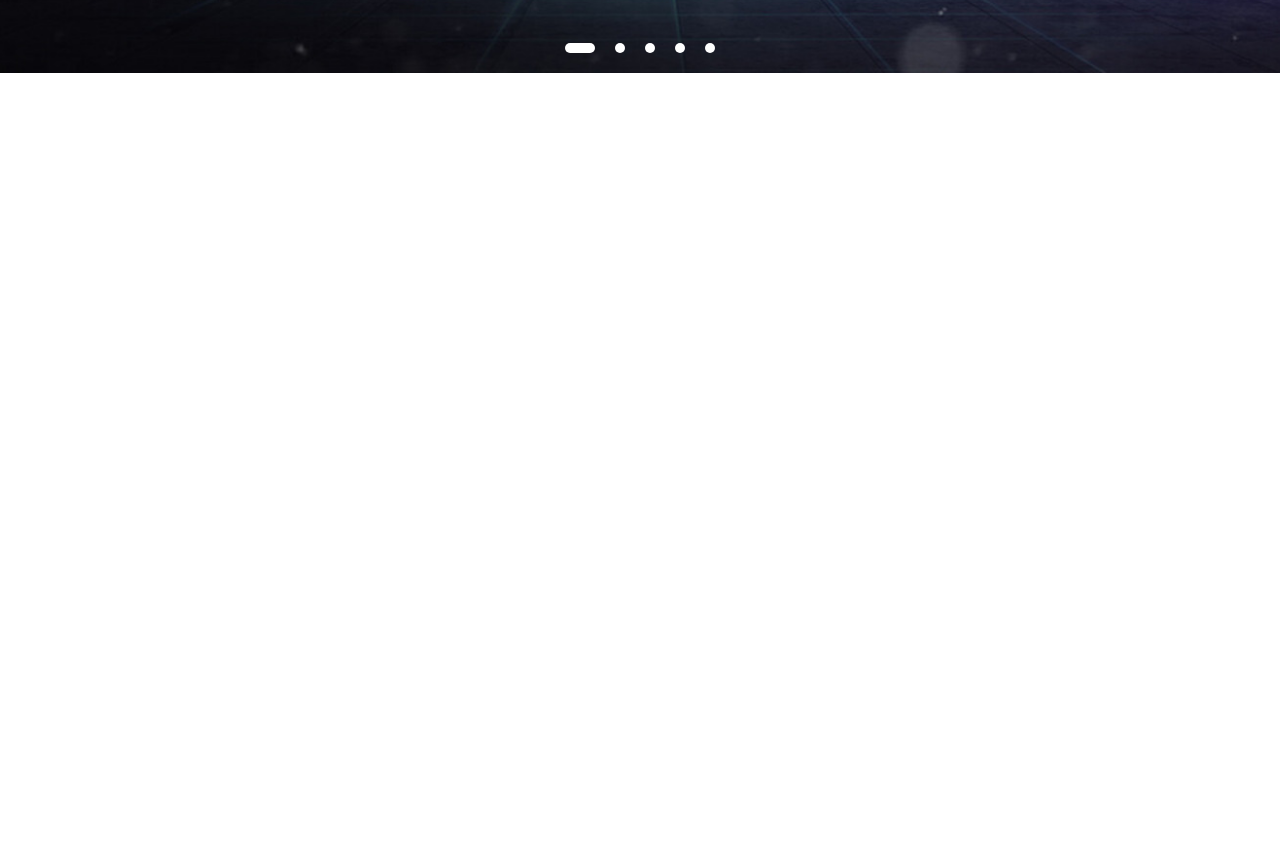
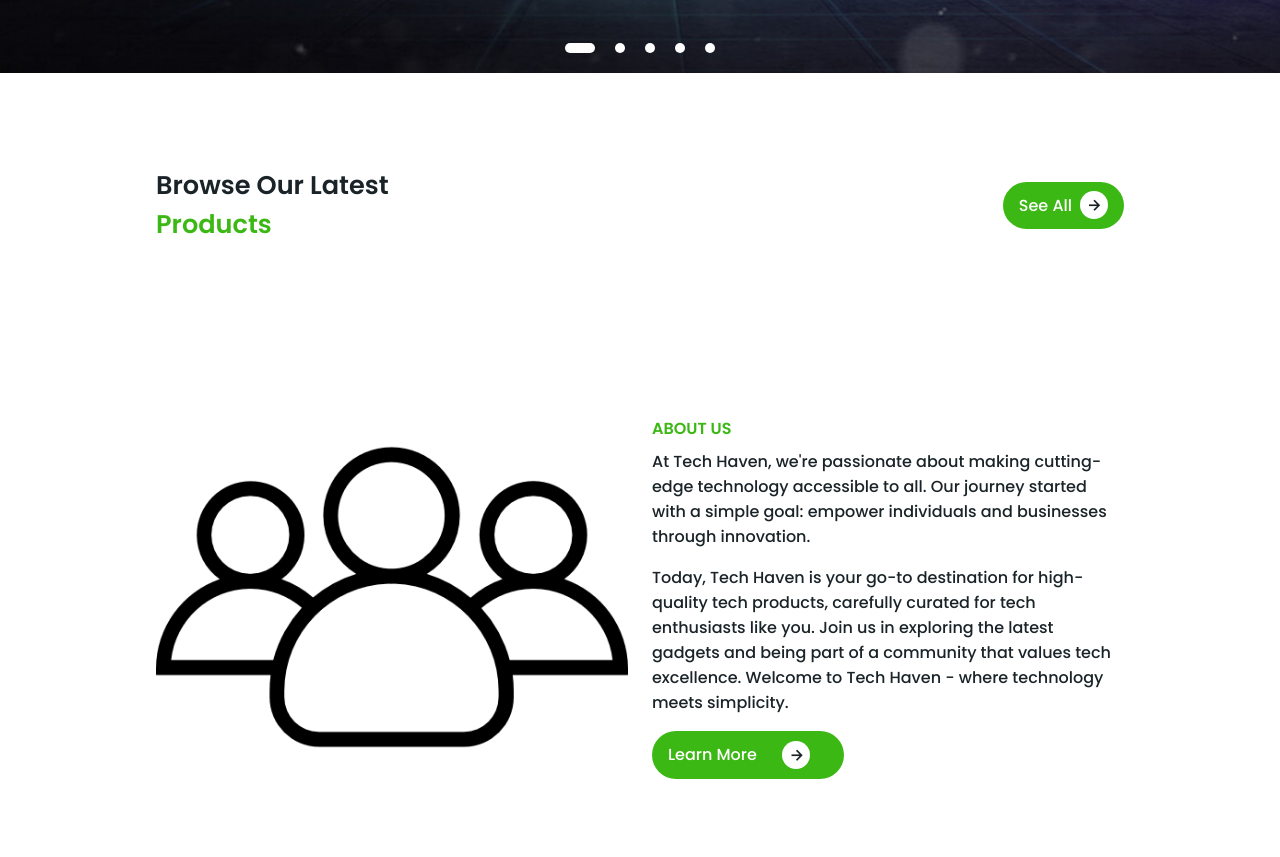
Before and after one commit to Shohel-kashyapa/Computer-Shop, a PHP site: page / in a window 1280 px wide. Shown: the part 627-1484 px from the top of the page. Before the commit the page ends 700 px from the top, so only its background shows below. Run offline with PHP 8.4, Linux system fonts and the light colour scheme.

Commit message:
dont about page

```diff
--- a/index.html
+++ b/index.html
@@ -74,6 +74,27 @@
       </ul>
     </div>
 
+    <!-- Categories -->
+    <section class="categories" id="categories">
+      <div class="heading ">
+        <h1>Browse Our Latest<br><span>Products</span></h1>
+        <a href="#" class="btn1">See All<i class='bx bx-right-arrow-alt' ></i></a>
+      </div>
+
+
+    </section>
+
+    <!-- About -->
+    <section class="about" id="about">
+      <img src="/img/about_icon.png" alt="">
+      <div class="about-text">
+        <span>About Us</span>
+        <p>At Tech Haven, we're passionate about making cutting-edge technology accessible to all. Our journey started with a simple goal: empower individuals and businesses through innovation.</p>
+        <p>Today, Tech Haven is your go-to destination for high-quality tech products, carefully curated for tech enthusiasts like you. Join us in exploring the latest gadgets and being part of a community that values tech excellence. Welcome to Tech Haven - where technology meets simplicity.</p>
+        <a href="#" class="btn1">Learn More<i class='bx bx-right-arrow-alt' ></i></a>
+      </div>
+    </section>
+
     <!-- Footer
 
        <section class="Footer" id="Footer">
--- a/style.css
+++ b/style.css
@@ -31,7 +31,7 @@ html {
   --green-color: #3cb815;
   --light-green-color: #c0eb7b;
   --orange-color: #ff7e00;
-  --light-orange-color: #f75fld;
+  --light-orange-color: #ff8800;
   --text-color: #1a2428;
   --bg-color: #fff;
 }
@@ -186,5 +186,74 @@ header {
   }
 }
 
+.btn1{
+  padding: 0.6rem 1rem;
+  background: var(--green-color);
+  color: var(--bg-color);
+  font-weight: 400;
+  border-radius: 5rem;
+  display: flex;
+  align-items: center;
+  justify-content: space-between;
+  column-gap: 0.5rem;
+  max-width: 160px;
+}
+
+.btn1 .bx{
+  padding: 4px;
+  background: var(--bg-color);
+  color: var(--text-color);
+  border-radius: 1rem;
+  font-size: 20px;
+  margin: auto;
+}
+
+.btn1:hover{
+  background: var(--light-orange-color);
+  transition: 0.2s ease;
+}
+
+.heading{
+  display: flex;
+  justify-content: space-between;
+  align-items: center;
+}
+
+.heading h1{
+  font-size: 1.6rem;
+  font-weight: 600;
+}
+
+.heading span{
+  color: var(--green-color);
+}
+
+.categories{
+  max-width: 968px;
+  margin-left: auto;
+  margin-right: auto;
+}
+
+.about{
+  max-width: 968px;
+  margin-left: auto;
+  margin-right: auto;
+  display: grid;
+  grid-template-columns: repeat(auto-fit,minmax(21rem, auto));
+  align-items: center;
+  gap: 1.5rem;
+}
+
+.about-text span{
+  font-weight: 600;
+  text-transform: uppercase;
+  color: var(--green-color);
+}
+
+.about-text p{
+  margin: 0.5rem 0 1rem;
+}
+
+
 
 /**/
```
Also changed, not shown: img/about_icon.png (added), img/rAbout.jpeg (added).
